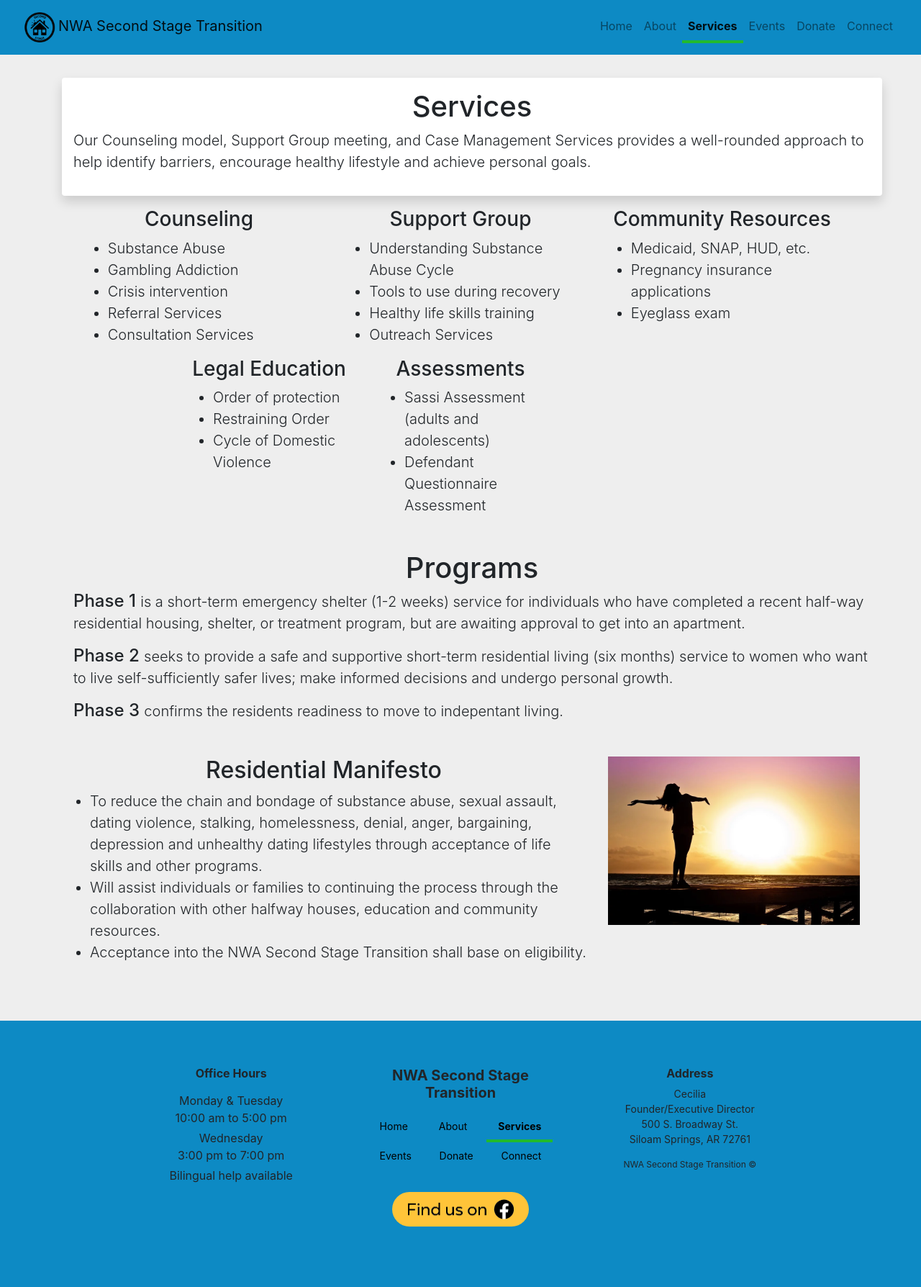
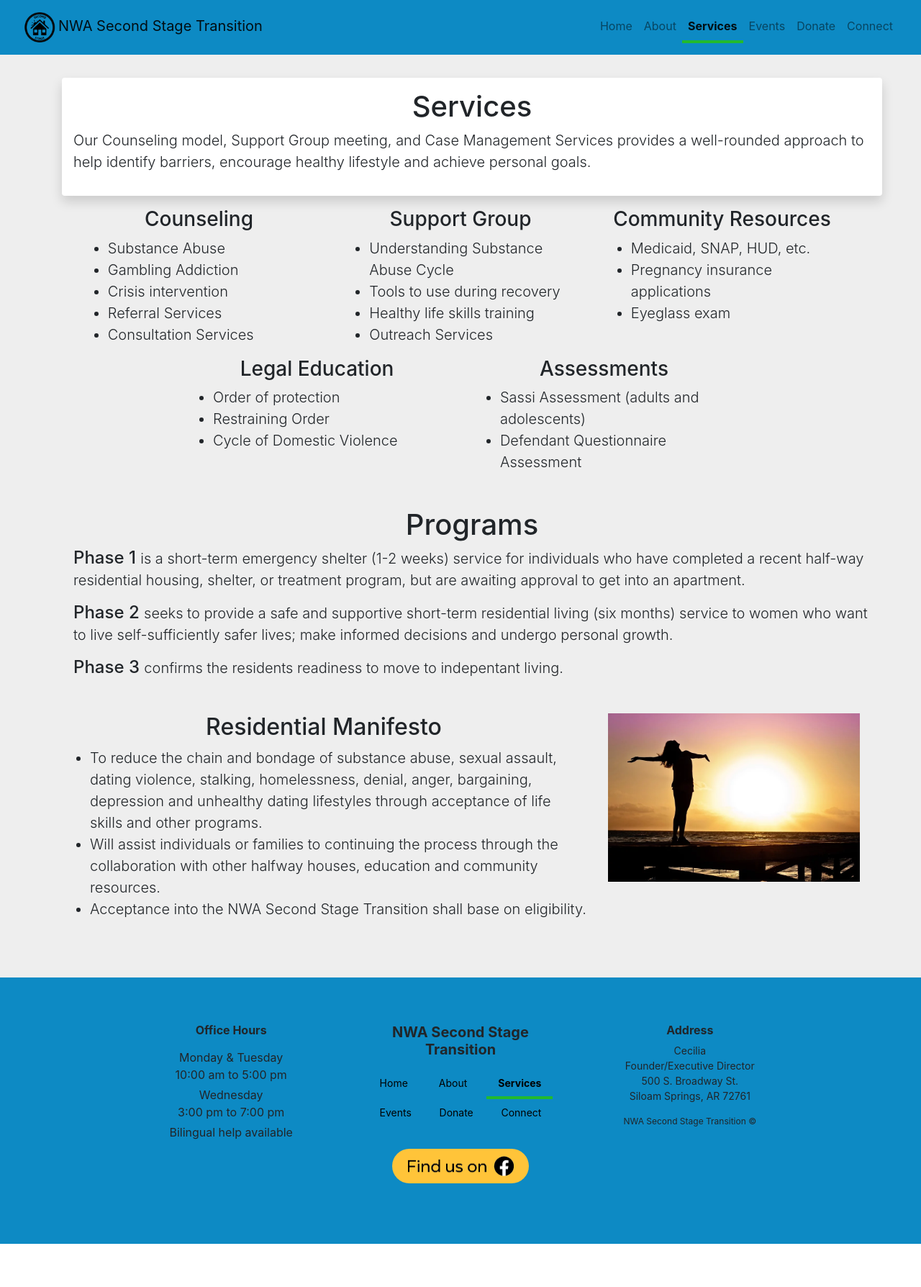
Before and after one commit to nwa-second-stage-transition/nwa-second-stage-transition.github.io, a Jekyll site: the page services.html, which Jekyll copies as it is, in a window 1280 px wide. Shown: the whole page at 72% size. Built offline with Jekyll 4.4.1, drawn with Linux system fonts in a browser that asks for light colours; nearby versions of some CDN libraries; after the commit the page ends 1728 px from its top, so only the background shows below that.

Commit message:
Updated columns again

```diff
--- a/services.html
+++ b/services.html
@@ -127,7 +127,7 @@
   </div>
   <div class="d-flex text-center container justify-content-center">
     <div class="row">
-      <div class="col-sm-12 col-md-4">
+      <div class="col-sm-12 col-md-6">
         <h2 class="h3">Legal Education</h2>
         <ul class="lead text-left">
           <li>Order of protection</li>
@@ -135,7 +135,7 @@
           <li>Cycle of Domestic Violence</li>
         </ul>
       </div>
-      <div class="col-sm-12 col-md-4">
+      <div class="col-sm-12 col-md-6">
         <h2 class="h3">Assessments</h2>
         <ul class="lead text-left">
           <li>Sassi Assessment (adults and adolescents)</li>
```
